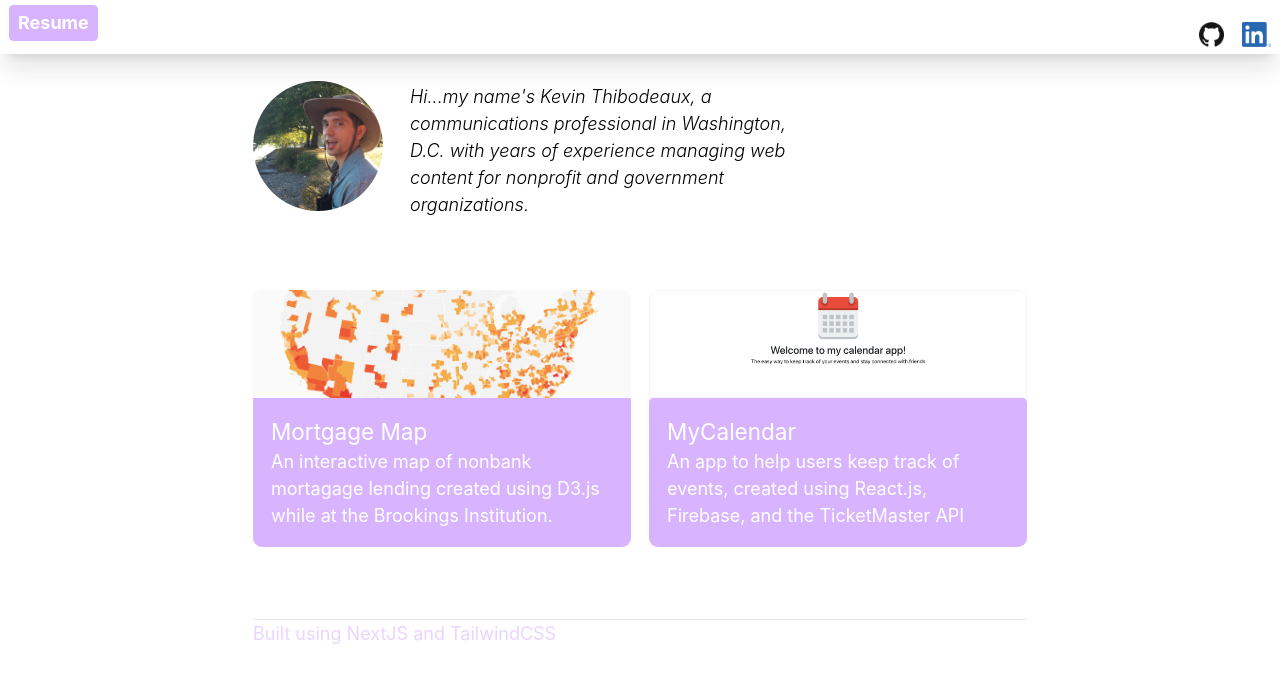
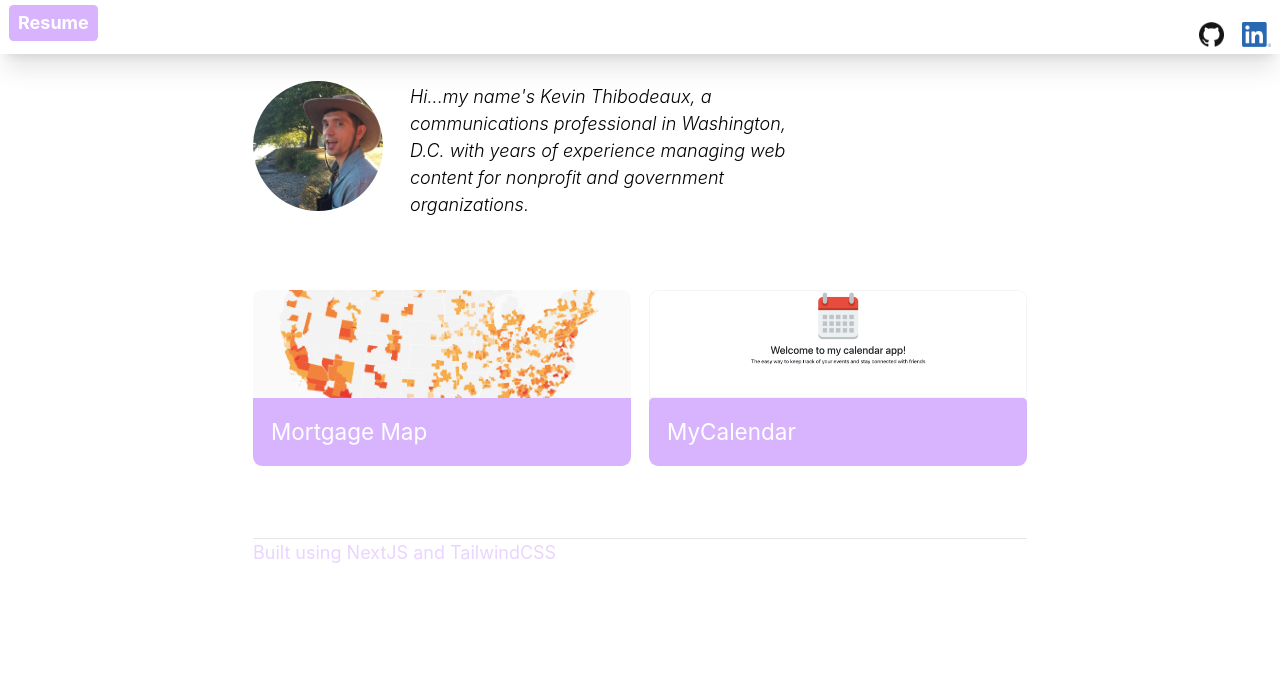
Before and after one commit to kthib16/nextjs-portfolio, a Next.js app: page / in a window 1280 px wide. Shown: the top 682 px of the page. Built offline with nearby package versions, Linux system fonts and the light colour scheme.

Commit message:
updates index

```diff
--- a/pages/index.js
+++ b/pages/index.js
@@ -43,7 +43,7 @@ export default function Home() {
 
 
             <h4 className="text-xl">Mortgage Map</h4>
-            <p>An interactive map of nonbank mortagage lending created using D3.js while at the Brookings Institution.</p>
+            <p className="sm:hidden">An interactive map of nonbank mortagage lending created using D3.js while at the Brookings Institution.</p>
           </div></a></Link>
 
           <Link href={'/my-calendar'}>
@@ -55,7 +55,7 @@ export default function Home() {
 
               <h4 className='text-xl '>MyCalendar</h4>
 
-            <p>An app to help users keep track of events, created using React.js, Firebase, and the TicketMaster API</p>
+            <p className="sm:hidden">An app to help users keep track of events, created using React.js, Firebase, and the TicketMaster API</p>
           </div>
           </a></Link>
           </div>
```
